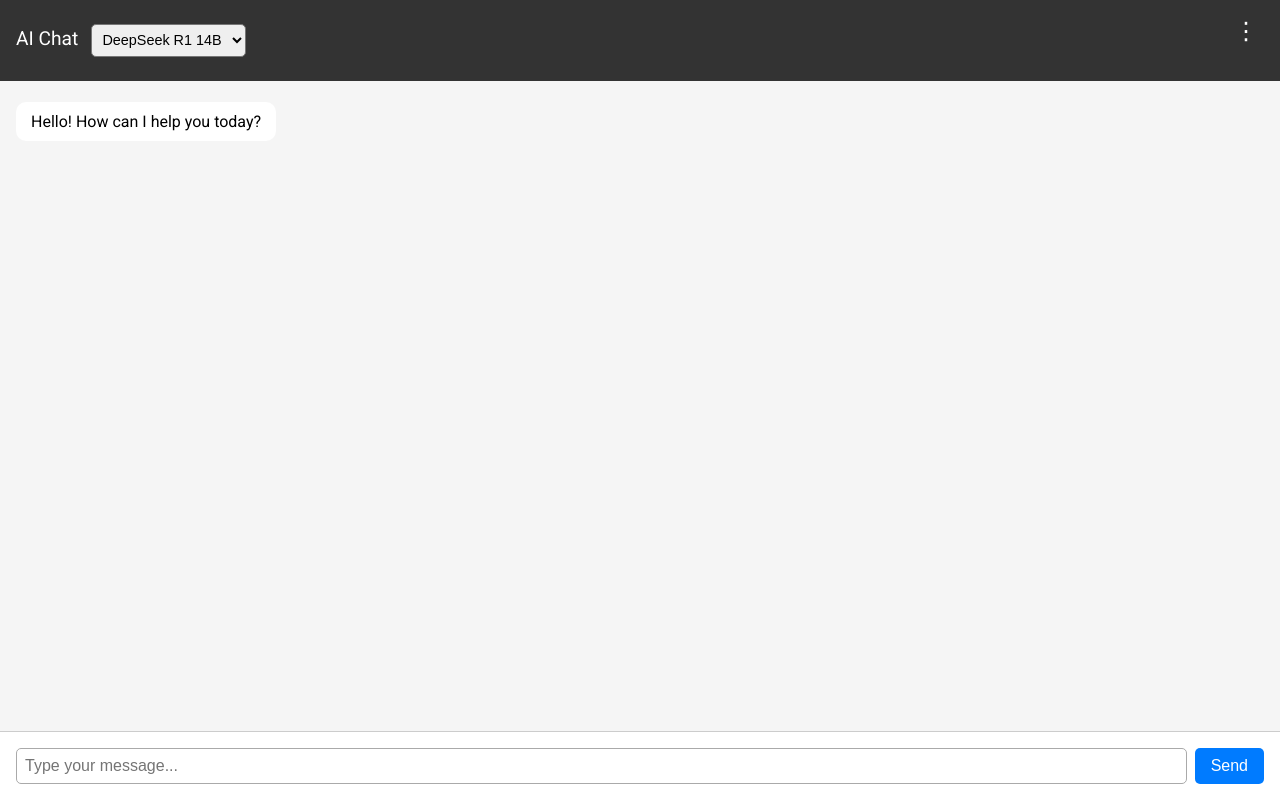
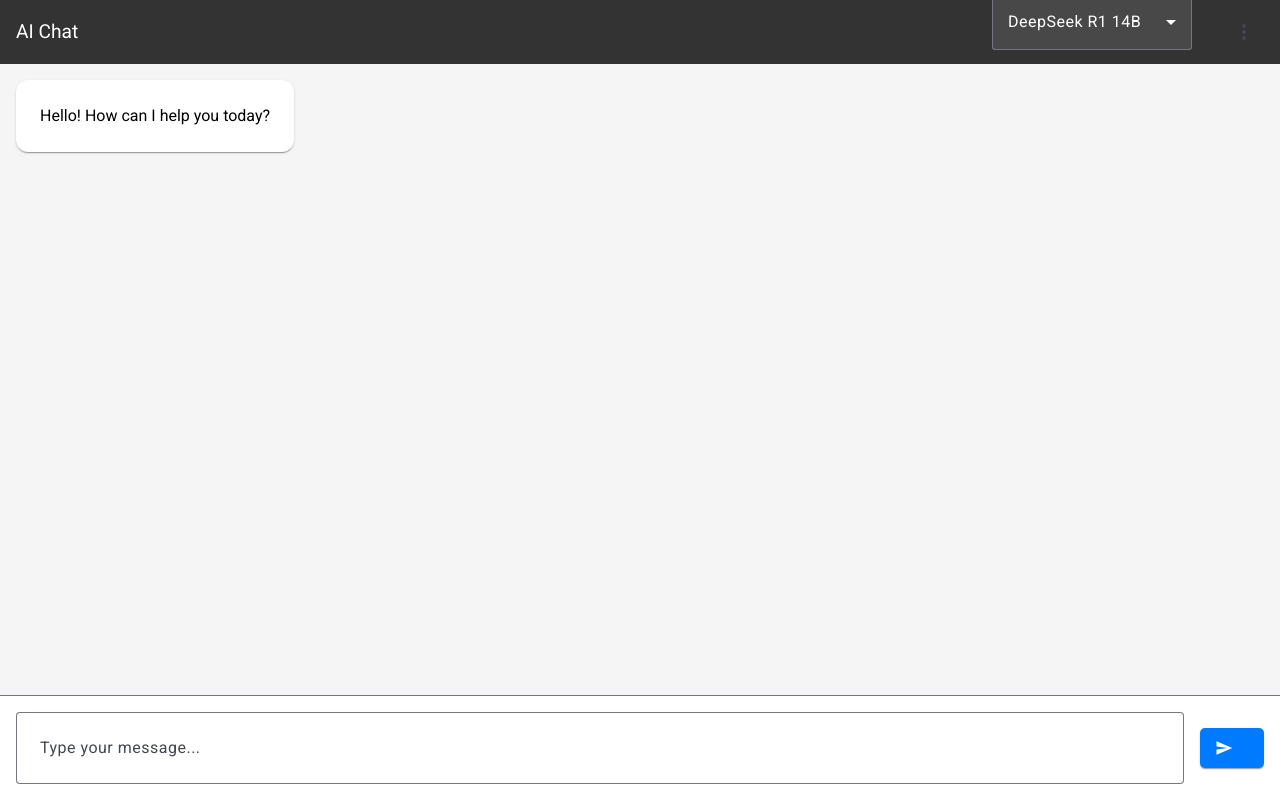
Before and after one commit to SanketBansod174/My_ChatGpt, an Angular app in the folder My-AI-Chat/: page / in a window 1280 px wide. Built offline with nearby package versions, Linux system fonts and the light colour scheme.

Commit message:
angular material theme implemented

```diff
--- a/My-AI-Chat/package.json
+++ b/My-AI-Chat/package.json
@@ -10,6 +10,7 @@
   },
   "private": true,
   "dependencies": {
+    "@angular/animations": "^19.2.8",
     "@angular/cdk": "^19.2.17",
     "@angular/common": "^19.2.0",
     "@angular/compiler": "^19.2.0",
--- a/My-AI-Chat/src/app/app.config.ts
+++ b/My-AI-Chat/src/app/app.config.ts
@@ -1,8 +1,21 @@
-import { ApplicationConfig, provideZoneChangeDetection } from '@angular/core';
+import { ApplicationConfig, importProvidersFrom, provideZoneChangeDetection } from '@angular/core';
 import { provideRouter } from '@angular/router';
-
+import { provideAnimations } from '@angular/platform-browser/animations';
+import { MatCardModule } from '@angular/material/card';
+import { MatButtonModule } from '@angular/material/button';
+import { MatInputModule } from '@angular/material/input';
+import { MatToolbarModule } from '@angular/material/toolbar';
+import { MatIconModule } from '@angular/material/icon';
+import { MatMenuModule } from '@angular/material/menu';
+import { MatSelectModule } from '@angular/material/select';
+import { MatProgressSpinnerModule } from '@angular/material/progress-spinner';
 import { routes } from './app.routes';
 
+
 export const appConfig: ApplicationConfig = {
-  providers: [provideZoneChangeDetection({ eventCoalescing: true }), provideRouter(routes)]
+  providers: [provideZoneChangeDetection({ eventCoalescing: true }), provideRouter(routes), provideAnimations(), importProvidersFrom(MatCardModule, MatButtonModule, MatInputModule, MatToolbarModule, MatIconModule, MatMenuModule, MatSelectModule, MatProgressSpinnerModule)],
 };
+
+function provideanimation(): import("@angular/core").Provider | import("@angular/core").EnvironmentProviders {
+  throw new Error('Function not implemented.');
+}
--- a/My-AI-Chat/src/app/features/chat/chat.component.css
+++ b/My-AI-Chat/src/app/features/chat/chat.component.css
@@ -2,75 +2,35 @@
   display: flex;
   flex-direction: column;
   height: 100vh;
-  overflow: hidden;
+  background-color: #f5f5f5;
 }
 
 .chat-header {
+  display: flex;
+  align-items: center;
+  gap: 1rem;
   background-color: #333;
   color: #fff;
   padding: 1rem;
   font-size: 1.2rem;
 }
 
-.chat-messages .user,
-.chat-messages .ai {
-  display: flex;
+.toolbar-spacer {
+  flex: 1 1 auto;
 }
-
-.chat-messages {
-  flex: 1;
-  padding: 1rem;
-  overflow-y: auto;
-  background-color: #f5f5f5;
-}
-
-/* Make sender wrapper a flex container */
-.chat-messages .user,
-.chat-messages .ai {
-  display: flex;
-}
-
-/* USER Message */
-.chat-messages .user .message {
-  background-color: #d1e7fd;
-  text-align: right;
-  padding: 10px 15px;
-  margin: 5px 0;
-  border-radius: 10px;
-  width: fit-content;
-  max-width: 80%;
-  align-self: flex-end;
-  margin-left: auto;
-  /* 🔥 KEY: Push it to the right */
-}
-
-/* AI Message */
-.chat-messages .ai .message {
-  background-color: #ffffff;
-  text-align: left;
-  padding: 10px 15px;
-  margin: 5px 0;
-  border-radius: 10px;
-  max-width: 80%;
-  align-self: flex-start;
-  margin-right: auto;
-  /* Optional for symmetry */
-}
-
-/* Shared message styles */
-.message {
-  word-wrap: break-word;
-  white-space: pre-wrap;
-  /* preserves newlines if needed */
-}
-
-
 
 .chat-input {
   display: flex;
   padding: 1rem;
-  border-top: 1px solid #ccc;
-  background-color: #fff;
+  gap: 1rem;
+  align-items: center;
+  background-color: white;
+}
+
+.input-field {
+  flex: 1;
+  margin-bottom: -1.25em;
+  /* Compensate for mat-form-field padding */
 }
 
 .chat-input input {
@@ -141,7 +101,71 @@ select {
 }
 
 .loading-indicator {
+  align-self: center;
+  margin: 1rem;
   font-style: italic;
   color: #555;
   padding: 0.5rem;
 }
+
+.chat-messages {
+  flex: 1;
+  padding: 1rem;
+  overflow-y: auto;
+  display: flex;
+  flex-direction: column;
+  gap: 1rem;
+  background-color: #f5f5f5;
+}
+
+.message-card {
+  max-width: 75%;
+  margin: 0;
+  padding: 8px;
+  word-wrap: break-word;
+  transition: transform 0.2s, box-shadow 0.2s;
+}
+
+.message-card:hover {
+  transform: translateY(-2px);
+  box-shadow: 0 4px 8px rgba(0, 0, 0, 0.1);
+}
+
+.message-card.user {
+  align-self: flex-end;
+  background-color: #e3f2fd;
+}
+
+.message-card.ai {
+  align-self: flex-start;
+  background-color: white;
+}
+
+.message-content {
+  font-size: 16px;
+  line-height: 1.5;
+  white-space: pre-wrap;
+}
+
+/* Material Select styling in toolbar */
+:host ::ng-deep .chat-header .mat-mdc-form-field {
+  width: 200px;
+  margin-right: 1rem;
+}
+
+:host ::ng-deep .chat-header .mat-mdc-text-field-wrapper {
+  background-color: rgba(255, 255, 255, 0.1);
+}
+
+:host ::ng-deep .chat-header .mat-mdc-form-field-flex {
+  padding-top: 0 !important;
+}
+
+:host ::ng-deep .chat-header .mat-mdc-select-value,
+:host ::ng-deep .chat-header .mat-mdc-select-arrow {
+  color: white;
+}
+
+:host ::ng-deep .chat-header .mat-mdc-form-field-underline {
+  display: none;
+}
--- a/My-AI-Chat/src/app/features/chat/chat.component.html
+++ b/My-AI-Chat/src/app/features/chat/chat.component.html
@@ -1,34 +1,46 @@
 <div class="chat-container">
-  <header class="chat-header">AI Chat
-    <div class="menu-container">
-      <button class="menu-button" (click)="toggleMenu()">⋮</button>
-      <div class="menu-dropdown" *ngIf="menuOpen">
-        <button (click)="clearChat()">Clear Chat</button>
-        <!-- Future options go here -->
-      </div>
-    </div>
+  <mat-toolbar color="primary" class="chat-header">
+    <span>AI Chat</span>
+    <span class="toolbar-spacer"></span>
 
-    <select [(ngModel)]="selectedModel" (change)="changeModel()">
-      <option *ngFor="let model of availableModels" [value]="model.id">
-        {{ model.name }}
-      </option>
-    </select>
-  </header>
+    <mat-form-field appearance="outline">
+      <mat-select [(ngModel)]="selectedModel" (selectionChange)="changeModel()">
+        <mat-option *ngFor="let model of availableModels" [value]="model.id">
+          {{ model.name }}
+        </mat-option>
+      </mat-select>
+    </mat-form-field>
+
+    <button mat-icon-button [matMenuTriggerFor]="menu" aria-label="Menu">
+      <mat-icon>more_vert</mat-icon>
+    </button>
+    <mat-menu #menu="matMenu">
+      <button mat-menu-item (click)="clearChat()">
+        <mat-icon>delete</mat-icon>
+        <span>Clear Chat</span>
+      </button>
+    </mat-menu>
+  </mat-toolbar>
 
   <div class="chat-messages" #chatContainer>
-    <div *ngFor="let msg of messages" [ngClass]="msg.sender">
-      <div *ngIf="msg.text" class="message" [innerHTML]="msg.text | markdown"></div>
-    </div>
-    <div *ngIf="isLoading" class="loading-indicator">
-      AI is thinking...
-    </div>
+    <mat-card *ngFor="let msg of messages" [ngClass]="msg.sender" class="message-card">
+      <mat-card-content>
+        <div class="message-content" [innerHTML]="msg.text | markdown"></div>
+      </mat-card-content>
+    </mat-card>
+
+    <mat-progress-spinner *ngIf="isLoading" class="loading-indicator" mode="indeterminate" diameter="32">
+    </mat-progress-spinner>
   </div>
 
+  <mat-divider></mat-divider>
+
   <form class="chat-input" (submit)="sendMessage()">
-    <input [(ngModel)]="newMessage" name="message" placeholder="Type your message..." required />
-    <button type="submit">Send</button>
+    <mat-form-field appearance="outline" class="input-field">
+      <input matInput [(ngModel)]="newMessage" name="message" placeholder="Type your message..." required>
+    </mat-form-field>
+    <button mat-raised-button color="primary" type="submit">
+      <mat-icon>send</mat-icon>
+    </button>
   </form>
 </div>
-<app-confirm-dialog *ngIf="showConfirmDialog" [message]="'Do you really want to clear all messages?'"
-  (confirmed)="handleConfirmation($event)">
-</app-confirm-dialog>
--- a/My-AI-Chat/src/app/features/chat/chat.component.ts
+++ b/My-AI-Chat/src/app/features/chat/chat.component.ts
@@ -1,6 +1,17 @@
 import { CommonModule } from '@angular/common';
 import { Component, ElementRef, ViewChild, AfterViewChecked } from '@angular/core';
 import { FormsModule } from '@angular/forms';
+import { MatButtonModule } from '@angular/material/button';
+import { MatCardModule } from '@angular/material/card';
+import { MatDialogModule, MatDialog } from '@angular/material/dialog';
+import { MatDividerModule } from '@angular/material/divider';
+import { MatFormFieldModule } from '@angular/material/form-field';
+import { MatIconModule } from '@angular/material/icon';
+import { MatInputModule } from '@angular/material/input';
+import { MatMenuModule } from '@angular/material/menu';
+import { MatProgressSpinnerModule } from '@angular/material/progress-spinner';
+import { MatSelectModule } from '@angular/material/select';
+import { MatToolbarModule } from '@angular/material/toolbar';
 import { ConfirmDialogComponent } from "../../shared/confirm-dialog/confirm-dialog.component";
 import { ChatService } from '../../services/chat.service';
 import { OllamaService } from '../../services/ollama.service';
@@ -8,31 +19,42 @@ import { MarkdownPipe } from '../../markdown.pipe';
 
 @Component({
   selector: 'app-chat',
-  imports: [CommonModule, FormsModule, ConfirmDialogComponent, MarkdownPipe],
+  standalone: true,
+  imports: [
+    CommonModule,
+    FormsModule,
+    MatButtonModule,
+    MatCardModule,
+    MatDialogModule,
+    MatDividerModule,
+    MatFormFieldModule,
+    MatIconModule,
+    MatInputModule,
+    MatMenuModule,
+    MatProgressSpinnerModule,
+    MatSelectModule,
+    MatToolbarModule,
+    MarkdownPipe
+  ],
   templateUrl: './chat.component.html',
   styleUrls: ['./chat.component.css']
 })
 export class ChatComponent implements AfterViewChecked {
   @ViewChild('chatContainer') private messagesContainer!: ElementRef;
   messages: { sender: 'user' | 'ai', text: string }[] = [];
-
   newMessage = '';
   private previousMessageCount = 0;
-  menuOpen = false;
-  showConfirmDialog = false;
-  chatservice: any;
   availableModels: any[] = [];
   selectedModel: string = '';
   isLoading = false;
 
-  constructor(private chatService: ChatService, private ollamaService: OllamaService) { }
-
+  constructor(
+    private chatService: ChatService,
+    private ollamaService: OllamaService,
+    private dialog: MatDialog
+  ) { }
   changeModel() {
     this.chatService.setModel(this.selectedModel);
-  }
-
-  toggleMenu() {
-    this.menuOpen = !this.menuOpen;
   }
 
   ngOnInit() {
@@ -105,15 +127,17 @@ export class ChatComponent implements AfterViewChecked {
   }
 
   clearChat() {
-    this.showConfirmDialog = true;
-  }
+    const dialogRef = this.dialog.open(ConfirmDialogComponent, {
+      data: { message: 'Do you really want to clear all messages?' },
+      width: '300px'
+    });
 
-  handleConfirmation(confirmed: boolean) {
-    this.showConfirmDialog = false;
-    if (confirmed) {
-      this.chatService.clearMessages();
-      this.messages = this.chatService.getMessages();
-    }
+    dialogRef.afterClosed().subscribe(result => {
+      if (result) {
+        this.chatService.clearMessages();
+        this.messages = this.chatService.getMessages();
+      }
+    });
   }
 
 }
--- a/My-AI-Chat/src/app/shared/confirm-dialog/confirm-dialog.component.ts
+++ b/My-AI-Chat/src/app/shared/confirm-dialog/confirm-dialog.component.ts
@@ -1,22 +1,42 @@
-import { Component, Input, Output, EventEmitter } from '@angular/core';
+import { Component, Inject } from '@angular/core';
+import { MatButtonModule } from '@angular/material/button';
+import { MatDialogModule, MAT_DIALOG_DATA, MatDialogRef } from '@angular/material/dialog';
 
 @Component({
   selector: 'app-confirm-dialog',
-  imports: [],
-  templateUrl: './confirm-dialog.component.html',
-  styleUrl: './confirm-dialog.component.css'
+  standalone: true,
+  imports: [MatDialogModule, MatButtonModule],
+  template: `
+    <h2 mat-dialog-title>Confirm Action</h2>
+    <mat-dialog-content>
+      {{ data.message }}
+    </mat-dialog-content>
+    <mat-dialog-actions align="end">
+      <button mat-button (click)="onNoClick()">Cancel</button>
+      <button mat-raised-button color="warn" (click)="onYesClick()">Delete</button>
+    </mat-dialog-actions>
+  `,
+  styles: [`
+    :host {
+      display: block;
+      padding: 1rem;
+    }
+    mat-dialog-actions {
+      margin-bottom: -0.5rem;
+    }
+  `]
 })
 export class ConfirmDialogComponent {
-  @Input() message: string = 'Are you sure?';
-  @Output() confirmed = new EventEmitter<boolean>();
+  constructor(
+    public dialogRef: MatDialogRef<ConfirmDialogComponent>,
+    @Inject(MAT_DIALOG_DATA) public data: { message: string }
+  ) { }
 
-  confirm() {
-    this.confirmed.emit(true);
+  onNoClick(): void {
+    this.dialogRef.close(false);
   }
 
-  cancel() {
-    this.confirmed.emit(false);
+  onYesClick(): void {
+    this.dialogRef.close(true);
   }
-
-
 }
```
Also changed, not shown: 1 other file (tests, documents, lock files or other folders).
